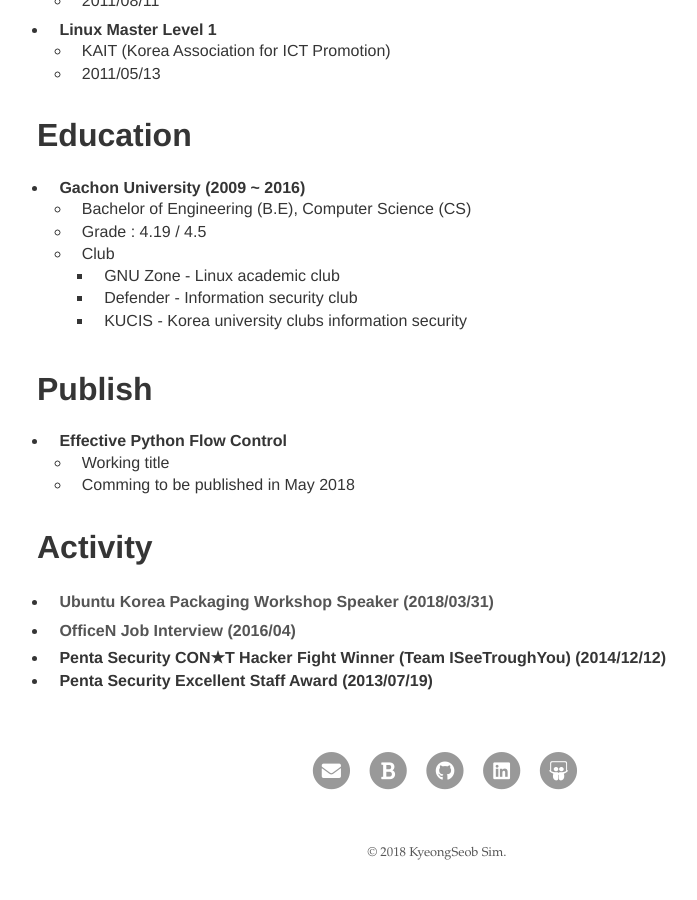
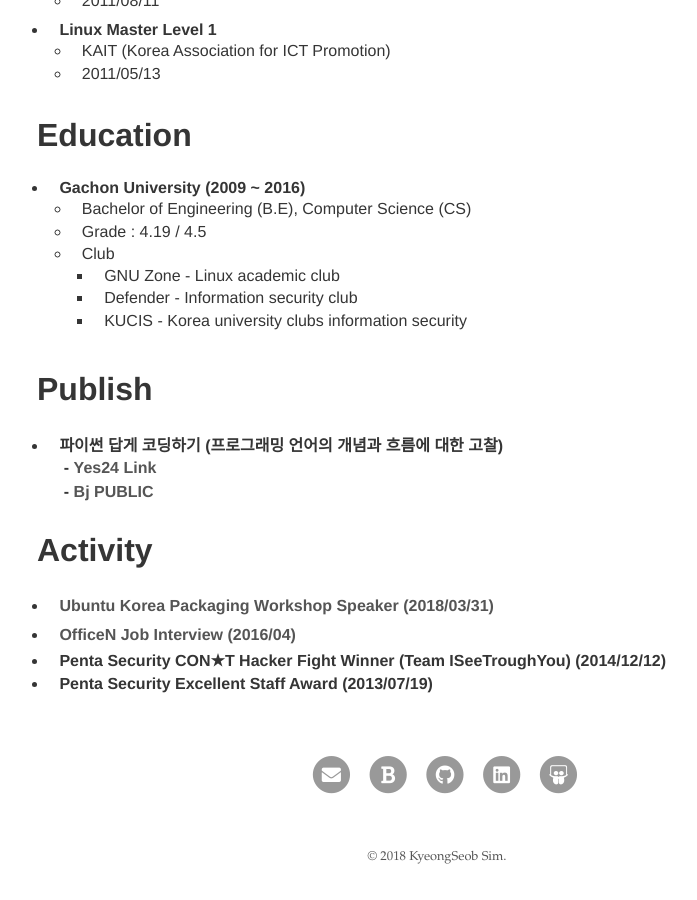
Before and after one commit to kssim/profile, a Jekyll site: the page built from index.md, in a window 1280 px wide and 900 px high, scrolled down 3740 px. Shown: the whole window, without its empty margins (203-900 px from the left). Built offline with Jekyll 4.4.1, drawn with Linux system fonts in a browser that asks for light colours; our own code applies the rules of GitHub Pages for plain Markdown files.

Commit message:
Update index.md

```diff
--- a/index.md
+++ b/index.md
@@ -160,9 +160,10 @@ I want to develop a program for a long time. :)
 
 
 # Publish
-- Effective Python Flow Control
-  - Working title
-  - Comming to be published in May 2018
+- 파이썬 답게 코딩하기 (프로그래밍 언어의 개념과 흐름에 대한 고찰)
+  - [Yes24 Link](http://www.yes24.com/24/goods/60493752?scode=032&OzSrank=1)
+  - [Bj PUBLIC](http://bjpublic.tistory.com/301)
+
 
 
 # Activity
```
